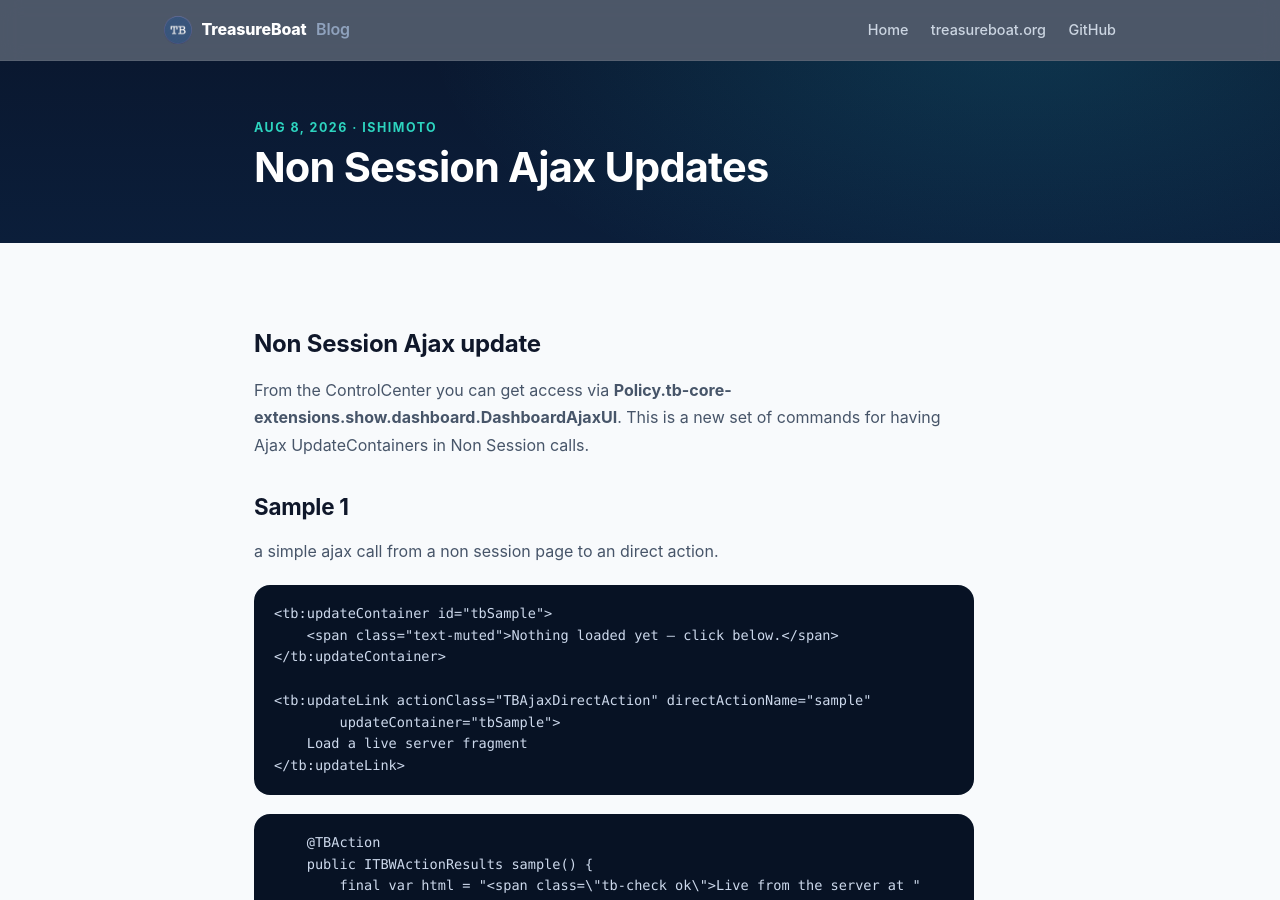
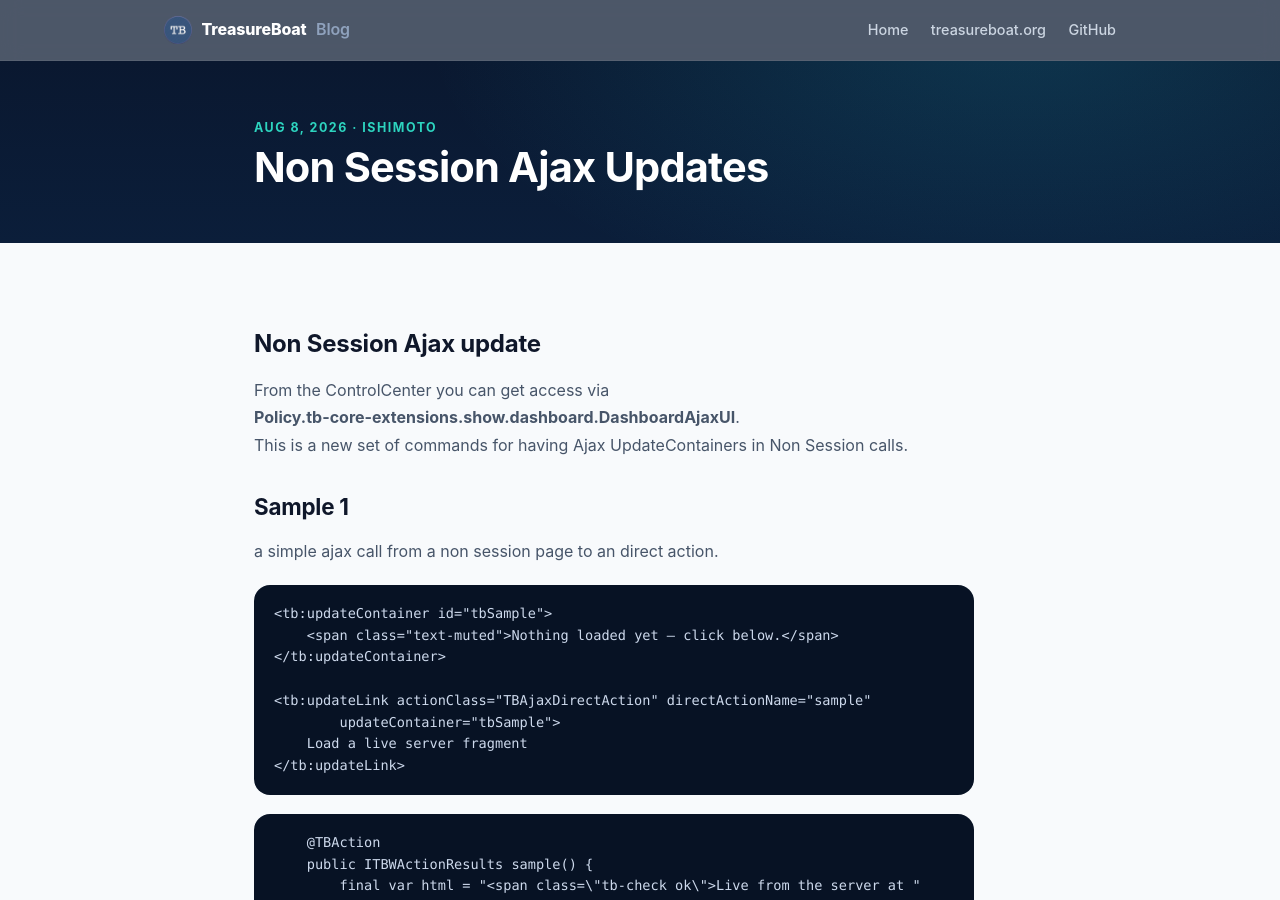
Before and after one commit to ishimoto/ishimoto.github.io, a Jekyll site: the page built from _posts/2026-08-08-updateLink.md, in a window 1280 px wide and 900 px high. Built offline with Jekyll 4.4.1, drawn with Linux system fonts in a browser that asks for light colours; part of the change alters nothing that is shown.

Commit message:
small fixes

```diff
--- a/_posts/2026-08-08-updateLink.md
+++ b/_posts/2026-08-08-updateLink.md
@@ -9,7 +9,8 @@ tags: ajax
 ---
 # Non Session Ajax update
 
-From the ControlCenter you can get access via **Policy.tb-core-extensions.show.dashboard.DashboardAjaxUI**.
+From the ControlCenter you can get access via
+**Policy.tb-core-extensions.show.dashboard.DashboardAjaxUI**.
 This is a new set of commands for having Ajax UpdateContainers in Non Session calls.
 
 ## Sample 1
@@ -108,4 +109,4 @@ Network Error Processing
 
 ## IntelliJ Code Editor
 
-![CodeEditorSample](CodeEditor/CodeEditorSample.png)
+![CodeEditorSample](/assets/CodeEditor/CodeEditorSample.png)
```
